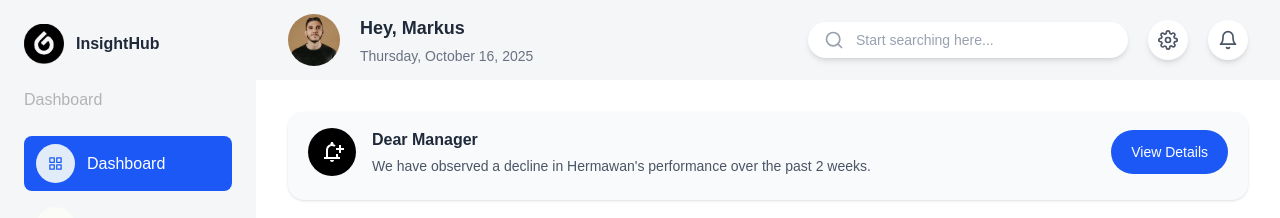
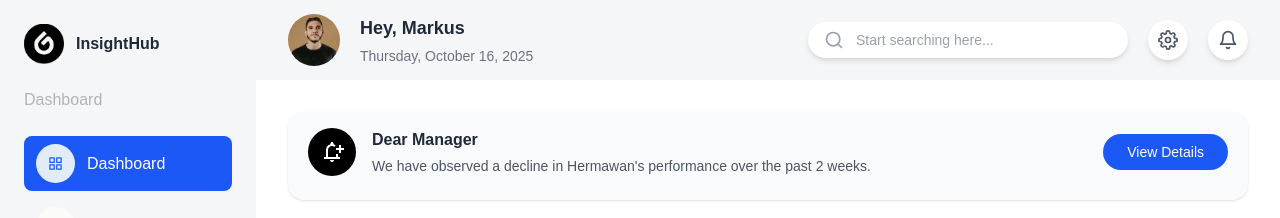
Before and after one commit to grintzdel/dashboard-tailwind, a Next.js app: page / in a window 1280 px wide. Shown: the top 218 px of the page. Built offline with nearby package versions, Linux system fonts and the light colour scheme.

Commit message:
fix: fix button padding

```diff
--- a/src/ui/button.tsx
+++ b/src/ui/button.tsx
@@ -15,7 +15,7 @@ export type ButtonActionProps = {
 export const Button: React.FC<ButtonProps> = ({buttonHref, buttonText}: ButtonProps): JSX.Element => {
     return (
         <Link href={buttonHref}
-              className="text-white px-5 py-3 max-w-fit bg-[#1b58f5] text-sm rounded-full flex justify-center items-center text-center capitalize hover:bg-[#1448d1] transition-colors duration-200">{buttonText}</Link>
+              className="text-white px-6 py-2 max-w-fit bg-[#1b58f5] text-sm rounded-full flex justify-center items-center text-center capitalize hover:bg-[#1448d1] transition-colors duration-200">{buttonText}</Link>
     )
 }
 
```
